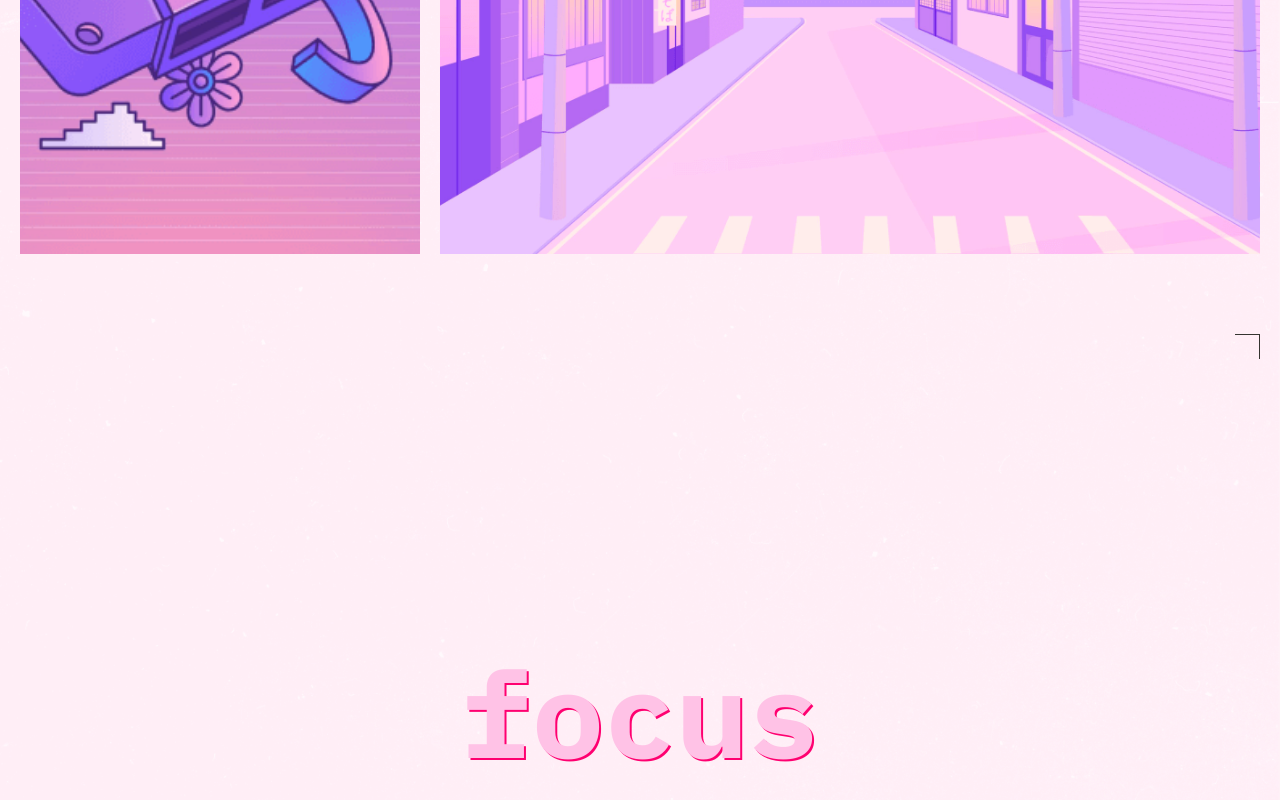
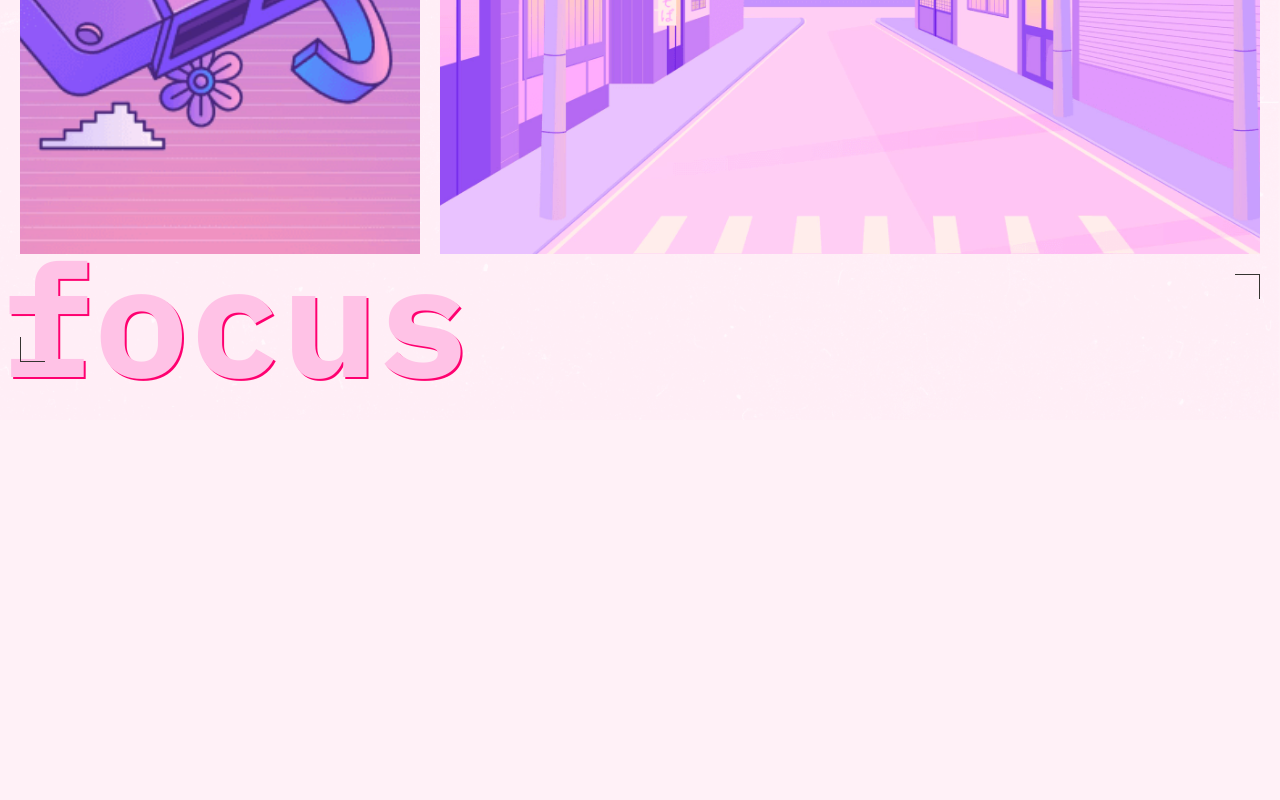
Before and after one commit to IrinaGanina96/slozhno-sosredotochitsya, a plain HTML site: page index.html in a window 1280 px wide. Shown: the part 3897-4697 px from the top of the page. After the commit the page ends 4317 px from the top, so only its background shows below. Drawn offline with Linux system fonts and the light colour scheme.

Commit message:
Add files via upload

```diff
--- a/styles/style.css
+++ b/styles/style.css
@@ -238,19 +238,22 @@
   inline-size: 100%;
 }
 
-.footer__title {
+.footer {
   display: grid;
   justify-items: center;
   align-items: center;
-  grid-template-columns: 1fr;
+  margin-block-start: 40px;
   min-height: 668px;
+  height: 100vh;
+}
+
+.footer__title {
   font-family: var(--main-font, monospace);
   font-size: clamp(7.25rem, 7.0115rem + 1.0178vw, 7.5rem);
   text-shadow: 2px 2px 0 var(--color-shadow);
   color: var(--color-header);
   line-height: 82.5%;
   font-weight: 700;
-  margin-block-start: 40px;
 }
 
 
@@ -344,10 +347,13 @@
     grid-column: 2/4;
   }
 
-  .footer__title {
-    height: 100vh;
+  .footer {
     min-height: 1024px;
     margin-block-start: 60px;
+  }
+
+  .footer__title {
+    font-size: clamp(7.5rem, 0.5625rem + 14.4531vw, 9.8125rem);
   }
 }
 
@@ -396,7 +402,7 @@
     gap: 10px;
   }
 
-  .footer__title {
+  .footer {
     min-height: 768px;
     margin-block-start: 60px;
   }
```
